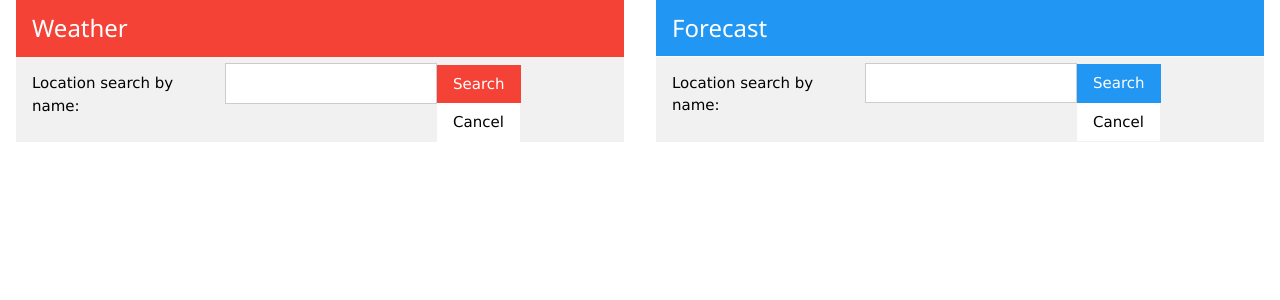
After one commit to FiordiStefano/php_prova, a PHP site: page /owd/owd_view.html in a window 1280 px wide. The commit adds this page. Shown: the top 300 px of the page. Run offline with PHP 8.4, Linux system fonts and the light colour scheme.

Commit message:
Added new mvc project with open weather app apis

```diff
--- a/index.php
+++ b/index.php
@@ -6,6 +6,10 @@
       {
         text-decoration: none;
         color: white;
+      }
+      a:hover
+      {
+        text-decoration: underline;
       }
       body
       {
@@ -18,6 +22,8 @@
   <body>
     <a href="indovina.php"><h3>Indovina numero</h3></a>
     <br>
+    <a href="owd/owd_view.html"><h2>Open weather app</h2></a>
+    <br>
     <a href="Banca del tempo/home.php"><h3>Banca del tempo</h3></a>
     <br>
     <a href="Registrazione/registrazione.php"><h3>Modulo Registrazione</h3></a>
--- /dev/null
+++ b/owd/owd_controller.js
@@ -0,0 +1,65 @@
+$(document).ready(function() {
+  $("#btn_w").click(function() {
+    $.getJSON("http://api.openweathermap.org/data/2.5/weather?q=" + $("#loc_w").val() +"&APPID=0db4f6f3a26e4ddedebc688d8a5a1f5e", function(result) {
+      if(result) {
+        $("#w_date").empty().append('<h6>' + new Date() + '</h6>');
+        $("#w_body").empty().append($('<h5>' + result['name'] +', <strong>' + result['sys'].country + '</strong> (lon=' + result['coord'].lon + ', lat=' + result['coord'].lat + ')</h5>'));
+        var table = $('<table class="w3-table w3-striped"><tbody></tbody></table>');
+        table.append($('<tr><td>main</td><td>'+ result['weather'][0].main +'</td></tr>'));
+        table.append($('<tr><td>description</td><td>'+ result['weather'][0].description +'</td></tr>'));
+        table.append($('<tr><td>temp</td><td>'+ (result['main'].temp - 273.15).toFixed(1) +' °C</td></tr>'));
+        table.append($('<tr><td>pressure</td><td>'+ result['main'].pressure +' hPa</td></tr>'));
+        table.append($('<tr><td>humidity</td><td>'+ result['main'].humidity +'%</td></tr>'));
+        table.append($('<tr><td>wind speed</td><td>'+ result['wind'].speed +' m/s</td></tr>'));
+        table.append($('<tr><td>wind deg</td><td>'+ result['wind'].deg +'</td></tr>'));
+        table.append($('<tr><td>visibility</td><td>'+ result['visibility'] +'</td></tr>'));
+        $("#w_body").append(table);
+      }
+    });
+  });
+  $("#btn_f").click(function() {
+    $("#f_body").empty();
+    $.getJSON("http://api.openweathermap.org/data/2.5/forecast?q=" + $("#loc_f").val() +"&APPID=0db4f6f3a26e4ddedebc688d8a5a1f5e", function(result) {
+      if(result) {
+        $("#f_body").empty().append($('<h5>' + result['city'].name +', <strong>' + result['city'].country + '</strong> (lon=' + result['city'].coord.lon + ', lat=' + result['city'].coord.lat + ')</h5>'));
+        var select = $('<select id="dates" class="w3-select w3-border" style="width: 30%;"></select>');
+        $.each(result['list'], function(k, v) {
+          var option = $('<option value="'+ k +'">' + v['dt_txt'] + '</option>');
+          select.append(option);
+        });
+        $("#f_body").append('<strong>Select a date/time: </strong>');
+        $("#f_body").append(select);
+        $('#f_body').append('<div id="f_tab" class="w3-container"></div>')
+        $("#f_tab").empty().append(fill(0, result));
+
+        $("#dates").on("change", function() {
+          $("#f_tab").empty().append(fill($(this).val(), result));
+        });
+      }
+    });
+  });
+  $("#btn_w_canc").click(function() {
+    cancel($("#w_body"), $("#loc_w"));
+    $("#w_date").empty();
+  });
+  $("#btn_f_canc").click(function() {
+    cancel($("#f_body"), $("#loc_f"));
+  });
+});
+
+function fill(index, result) {
+  var table = $('<table class="w3-table w3-striped"><tbody></tbody></table>');
+  table.append($('<tr><td>main</td><td>'+ result['list'][index].weather[0].main +'</td></tr>'));
+  table.append($('<tr><td>description</td><td>'+ result['list'][index].weather[0].description +'</td></tr>'));
+  table.append($('<tr><td>temp</td><td>'+ (result['list'][index].main.temp - 273.15).toFixed(1) +' °C</td></tr>'));
+  table.append($('<tr><td>pressure</td><td>'+ result['list'][index].main.pressure +' hPa</td></tr>'));
+  table.append($('<tr><td>humidity</td><td>'+ result['list'][index].main.humidity +'%</td></tr>'));
+  table.append($('<tr><td>wind speed</td><td>'+ result['list'][index].wind.speed +' m/s</td></tr>'));
+  table.append($('<tr><td>wind deg</td><td>'+ result['list'][index].wind.deg +'</td></tr>'));
+  return table;
+}
+
+function cancel(div, text) {
+  $(div).empty();
+  $(text).val("");
+}
--- /dev/null
+++ b/owd/owd_view.html
@@ -0,0 +1,57 @@
+<!DOCTYPE html>
+<html lang="en">
+  <head>
+    <meta charset="UTF-8">
+    <script src="https://ajax.googleapis.com/ajax/libs/jquery/3.3.1/jquery.min.js"></script>
+    <script src="owd_controller.js"></script>
+    <link rel="stylesheet" href="https://www.w3schools.com/w3css/4/w3.css">
+    <title>Weather Forecast</title>
+  </head>
+  <body>
+    <div class="w3-cell-row">
+      <div id="weather" class="w3-panel w3-cell">
+        <div class="w3-container w3-red">
+          <h3>Weather</h3>
+          <div id="w_date" class="w3-container">
+
+          </div>
+        </div>
+        <div id="w_body" class="w3-container">
+
+        </div>
+        <div class="w3-container w3-light-grey w3-cell-row">
+          <div class="w3-cell">
+            <p>Location search by name: </p>
+          </div>
+          <div class="w3-cell">
+            <input type="text" id="loc_w" class="w3-input w3-border">
+          </div>
+          <div class="w3-cell ">
+            <button id="btn_w" class="w3-button w3-red">Search</button>
+            <button id="btn_w_canc" class="w3-button w3-white">Cancel</button>
+          </div>
+        </div>
+      </div>
+      <div id="forecast" class="w3-panel w3-cell">
+        <div class="w3-container w3-blue">
+          <h3>Forecast</h3>
+        </div>
+        <div id="f_body" class="w3-container">
+
+        </div>
+        <div class="w3-container w3-light-grey w3-cell-row">
+          <div class="w3-cell">
+            <p>Location search by name: </p>
+          </div>
+          <div class="w3-cell">
+            <input type="text" id="loc_f" class="w3-input w3-border">
+          </div>
+          <div class="w3-cell">
+            <button id="btn_f" class="w3-button w3-blue">Search</button>
+            <button id="btn_f_canc" class="w3-button w3-white">Cancel</button>
+          </div>
+        </div>
+      </div>
+    </div>
+  </body>
+</html>
```
